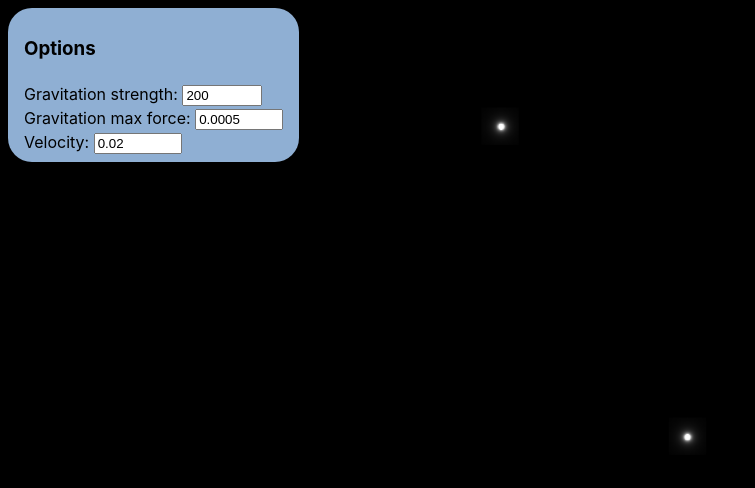
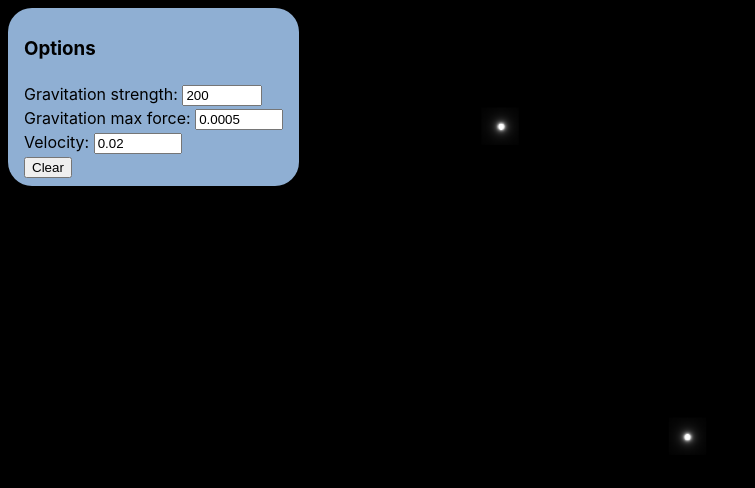
Before and after one commit to BCiwinski/Gravity, a React (Vite) app in the folder web/: page / in a window 1280 px wide. Shown: the top 488 px of the page, without its empty margins (0-755 px from the left). Built offline with nearby package versions, Linux system fonts and the light colour scheme.

Commit message:
implement a "Clear" button for remoing all stars

```diff
--- a/web/src/App.tsx
+++ b/web/src/App.tsx
@@ -1,4 +1,4 @@
-import { useState, useEffect, useRef } from 'react'
+import React, { useState, useEffect, useRef } from 'react'
 import OptionsPanel from './OptionsPanel'
 import SpaceCanvas from './SpaceCanvas'
 import SpaceCanvasRenderer from './SpaceCanvasRenderer'
@@ -64,6 +64,14 @@ function App() {
         }
     }
 
+    function handleClearClick(): void {
+
+        if (rendererRef.current != null) {
+
+            rendererRef.current.clearStars();
+        }
+    }
+
     return (
         <div className="app">
             <SpaceCanvas
@@ -79,6 +87,7 @@ function App() {
                 gravitationMaxChangeHandler={handleGravitationMaxChange}
                 velocityScaleValue={velocityScale}
                 velocityScaleChangeHandler={handleVelocityScaleChange}
+                clearHandler={handleClearClick}
             />
         </div>
     )
--- a/web/src/OptionsPanel.tsx
+++ b/web/src/OptionsPanel.tsx
@@ -6,14 +6,16 @@ function OptionsPanel({
     gravitationMaxValue,
     gravitationMaxChangeHandler,
     velocityScaleValue,
-    velocityScaleChangeHandler }:
+    velocityScaleChangeHandler,
+    clearHandler}:
     {
         gravitationScaleValue: number,
         gravitationScaleChangeHandler: (e: React.ChangeEvent<HTMLInputElement>) => void,
         gravitationMaxValue : number
         gravitationMaxChangeHandler: (e: React.ChangeEvent<HTMLInputElement>) => void,
         velocityScaleValue: number
-        velocityScaleChangeHandler: (e: React.ChangeEvent<HTMLInputElement>) => void
+        velocityScaleChangeHandler: (e: React.ChangeEvent<HTMLInputElement>) => void,
+        clearHandler: () => void
     }) {
 
     return (
@@ -55,6 +57,8 @@ function OptionsPanel({
                     defaultValue={velocityScaleValue}
                     onChange={e => velocityScaleChangeHandler(e)}
                 />
+                <br />
+                <input type="button" value="Clear" onClick={() => clearHandler()} />
             </div>
 
         </div>
--- a/web/src/SpaceCanvasRenderer.ts
+++ b/web/src/SpaceCanvasRenderer.ts
@@ -45,6 +45,11 @@ export default class SpaceCanvasRenderer {
 
         this.#stars.push(new Star(x, y));
         this.#render();
+    }
+
+    clearStars(): void {
+
+        this.#stars = new Array<Star>();
     }
 
     #tick(deltaMs: number): void {
```
